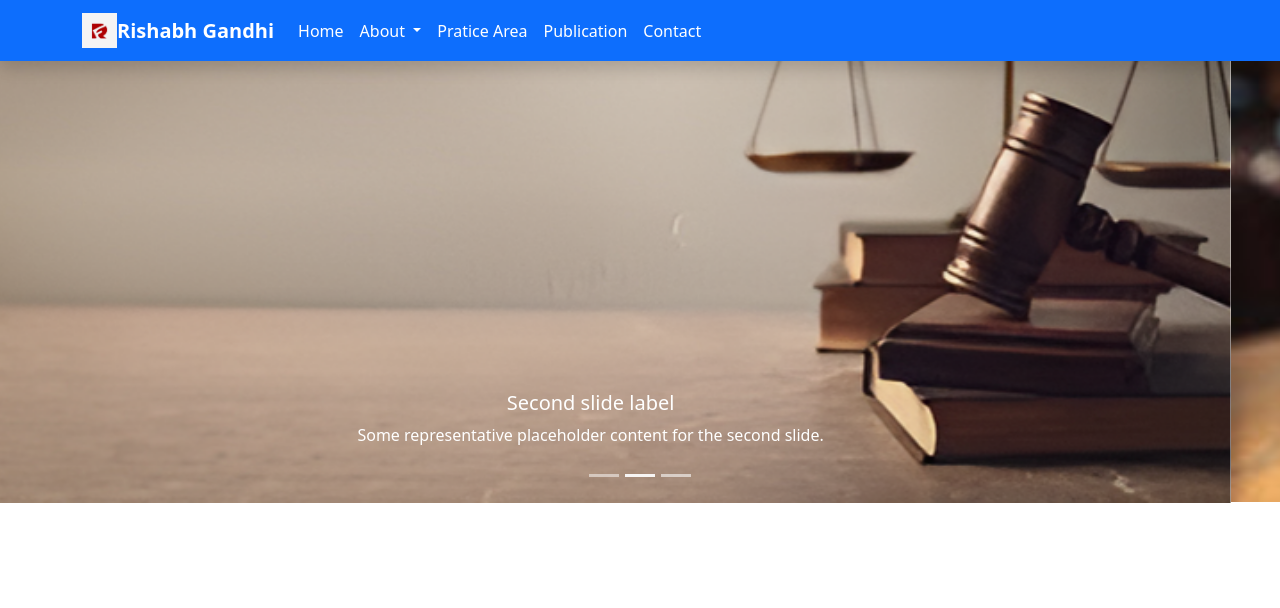
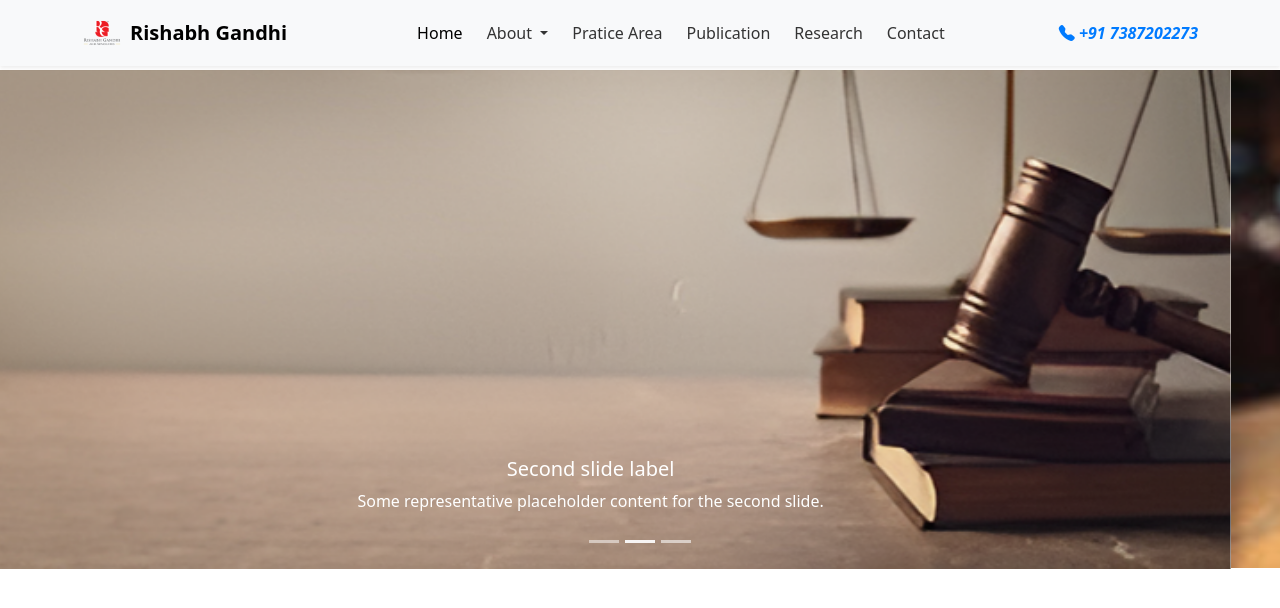
Before and after one commit to VaibahvTodkar/LawFirm, a plain HTML site: page index.html in a window 1280 px wide. Drawn offline with nearby package versions, Linux system fonts and the light colour scheme.

Commit message:
contact  number is added in nav bar

```diff
--- /dev/null
+++ b/css/nav.css
@@ -0,0 +1,24 @@
+/* Logo Style */
+.logo {
+    width: 40px;
+    height: 40px;
+}
+
+/* Center Navigation Styling */
+.navbar-nav .nav-link {
+    font-size: 16px;
+    font-weight: 500;
+    color: #333;
+    transition: color 0.3s ease;
+}
+
+.navbar-nav .nav-link:hover {
+    color: #007bff;
+}
+
+/* Contact Number Styling */
+.contact-number {
+    font-size: 16px;
+    font-weight: bold;
+    color: #007bff;
+}
--- a/index.html
+++ b/index.html
@@ -7,63 +7,65 @@
     <link rel="shortcut icon" href="images/favicon.jpg" type="image/x-icon">
     <link href="https://cdn.jsdelivr.net/npm/bootstrap@5.3.3/dist/css/bootstrap.min.css" rel="stylesheet"
         integrity="sha384-QWTKZyjpPEjISv5WaRU9OFeRpok6YctnYmDr5pNlyT2bRjXh0JMhjY6hW+ALEwIH" crossorigin="anonymous">
+        <link rel="stylesheet" href="https://cdn.jsdelivr.net/npm/bootstrap-icons@1.11.3/font/bootstrap-icons.min.css">
+    <link rel="stylesheet" href="css/nav.css">
     <title>Rishabh Gandhi Low Farm</title>
 </head>
 
 <body>
     <!-- header section open -->
-    <header class=" fixed-top shadow  bg-body-tertiary rounded">
+        <header>
+            <nav class="navbar navbar-expand-lg bg-light shadow-sm sticky-top" >
+                <div class="container">
+                    <!-- Logo with Title -->
+                    <a class="navbar-brand d-flex align-items-center" href="#">
+                        <img src="images/rgLogo.png" alt="Logo" class="logo me-2">
+                        <span><strong>Rishabh Gandhi</strong></span>
+                    </a>
 
-        <nav class="navbar  bg-primary navbar-expand-lg ">
-            <div class="container">
-                <a class="navbar-brand text-white d-flex align-items-center" href="index.html">
-                    <img src="/images/favicon.jpg" alt="Logo" width="35" height="35"
-                        class="d-inline-block align-text-top">
-                    <strong><b>Rishabh Gandhi</b></strong>
-                </a>
-                <button class="navbar-toggler" type="button" data-bs-toggle="collapse"
-                    data-bs-target="#navbarSupportedContent" aria-controls="navbarSupportedContent"
-                    aria-expanded="false" aria-label="Toggle navigation">
+                    <!-- Toggler for Mobile View -->
+                    <button class="navbar-toggler" type="button" data-bs-toggle="collapse" data-bs-target="#navbarNav" aria-controls="navbarNav" aria-expanded="false" aria-label="Toggle navigation">
                         <span class="navbar-toggler-icon"></span>
                     </button>
-                <div class="collapse navbar-collapse " id="navbarSupportedContent">
-                    <ul class="navbar-nav me-auto mb-2 mb-lg-0">
-                        <li class="nav-item">
-                            <a class="nav-link active text-white" aria-current="page" href="index.html">Home</a>
+
+                    <!-- Center Menu Links -->
+                    <div class="collapse navbar-collapse" id="navbarNav">
+                        <ul class="navbar-nav mx-auto ">
+                            <li class="nav-item p-1">
+                                <a class="nav-link active" href="#">Home</a>
                             </li>
-                        <li class="nav-item dropdown">
-                            <a class="nav-link dropdown-toggle text-white" href="about.html" role="button"
-                                data-bs-toggle="dropdown" aria-expanded="false">
+                            <li class="nav-item dropdown p-1">
+                                <a class="nav-link dropdown-toggle" href="#" role="button" data-bs-toggle="dropdown"                  aria-expanded="false">
                                     About
                                 </a>
                                 <ul class="dropdown-menu">
-                                <li><a class="dropdown-item " href="#">About Firm</a></li>
-                                <li><a class="dropdown-item " href="#">Team</a></li>
-                                <li><a class="dropdown-item " href="#">FAQ</a></li>
+                                    <li><a class="nav-link  " href="#">About Firm</a></li>
+                                    <li><a class="nav-link  " href="#">Team</a></li>
+                                    <li><a class="nav-link  " href="#">FAQ</a></li>
 
                                 </ul>
                             </li>
-                        <li class="nav-item">
-                            <a class="nav-link text-white" href="practice.html">Pratice Area</a>
+                            <li class="nav-item p-1">
+                                <a class="nav-link" href="#">Pratice Area</a>
                             </li>
-                        <li class="nav-item">
-                            <a class="nav-link text-white" href="publication.html">Publication</a>
+                            <li class="nav-item p-1">
+                                <a class="nav-link" href="#">Publication</a>
                             </li>
-
-                        <li class="nav-item">
-                            <a class="nav-link text-white" href="contact.html">Contact</a>
+                            <li class="nav-item p-1">
+                                <a class="nav-link" href="#">Research</a>
+                            </li>
+                            <li class="nav-item p-1">
+                                <a class="nav-link" href="#">Contact</a>
                             </li>
                         </ul>
-                    <!-- <form class="d-flex" role="search">
-                      <input class="form-control me-2" type="search" placeholder="Search" aria-label="Search">
-                      <button class="btn btn-outline-success" type="submit">Search</button>
-                    </form> -->
+                    </div>
+
+                    <!-- Contact Number -->
+                    <div class="d-none d-lg-block">
+                        <span class="contact-number"><i class="bi bi-telephone-fill"> +91 7387202273</i>  </span>
                     </div>
                 </div>
-
             </nav>
-
-
 
         </header>
     <!-- header section close -->
```
Lines whose indentation alone changed are shown as unchanged.
